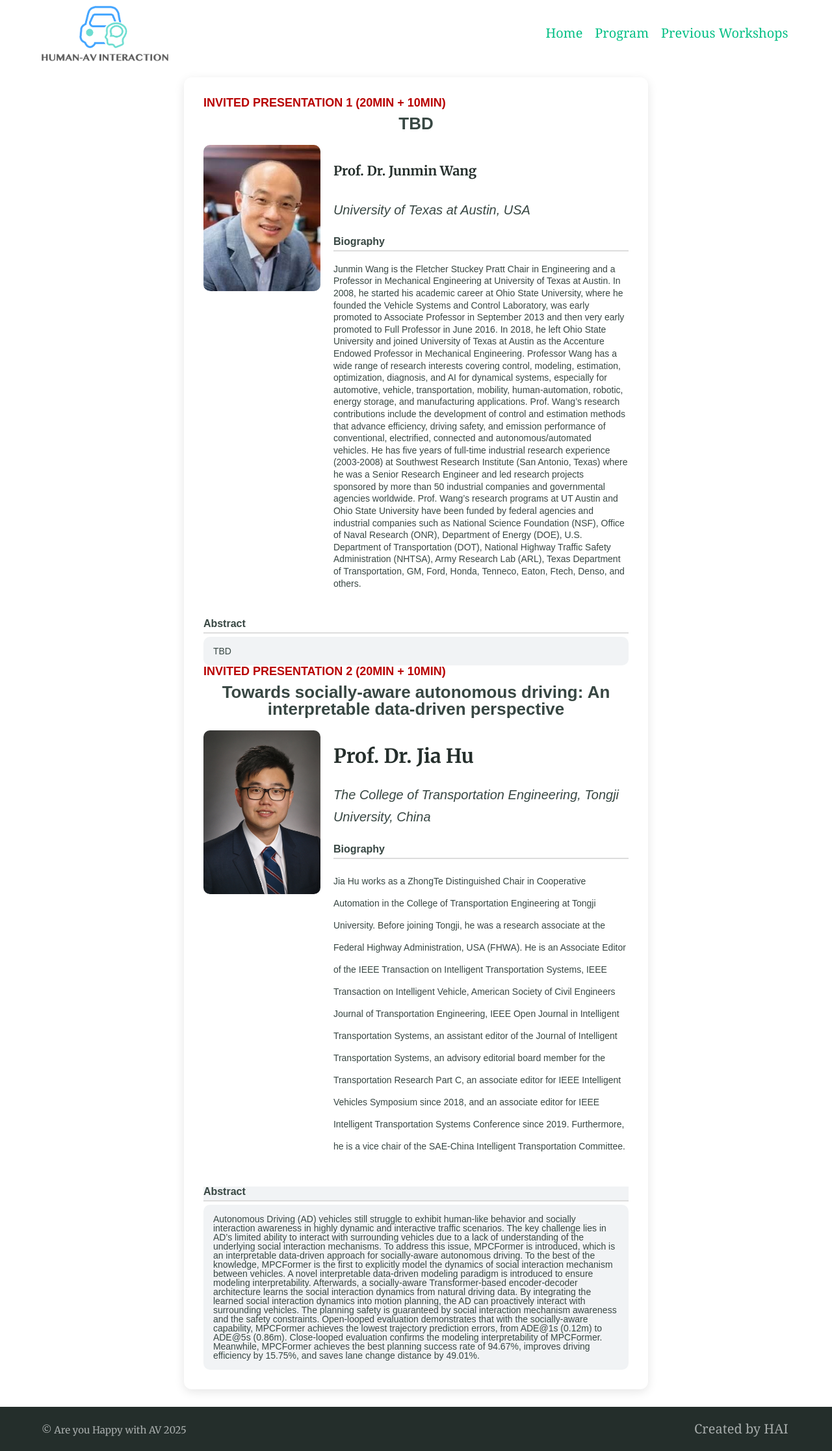
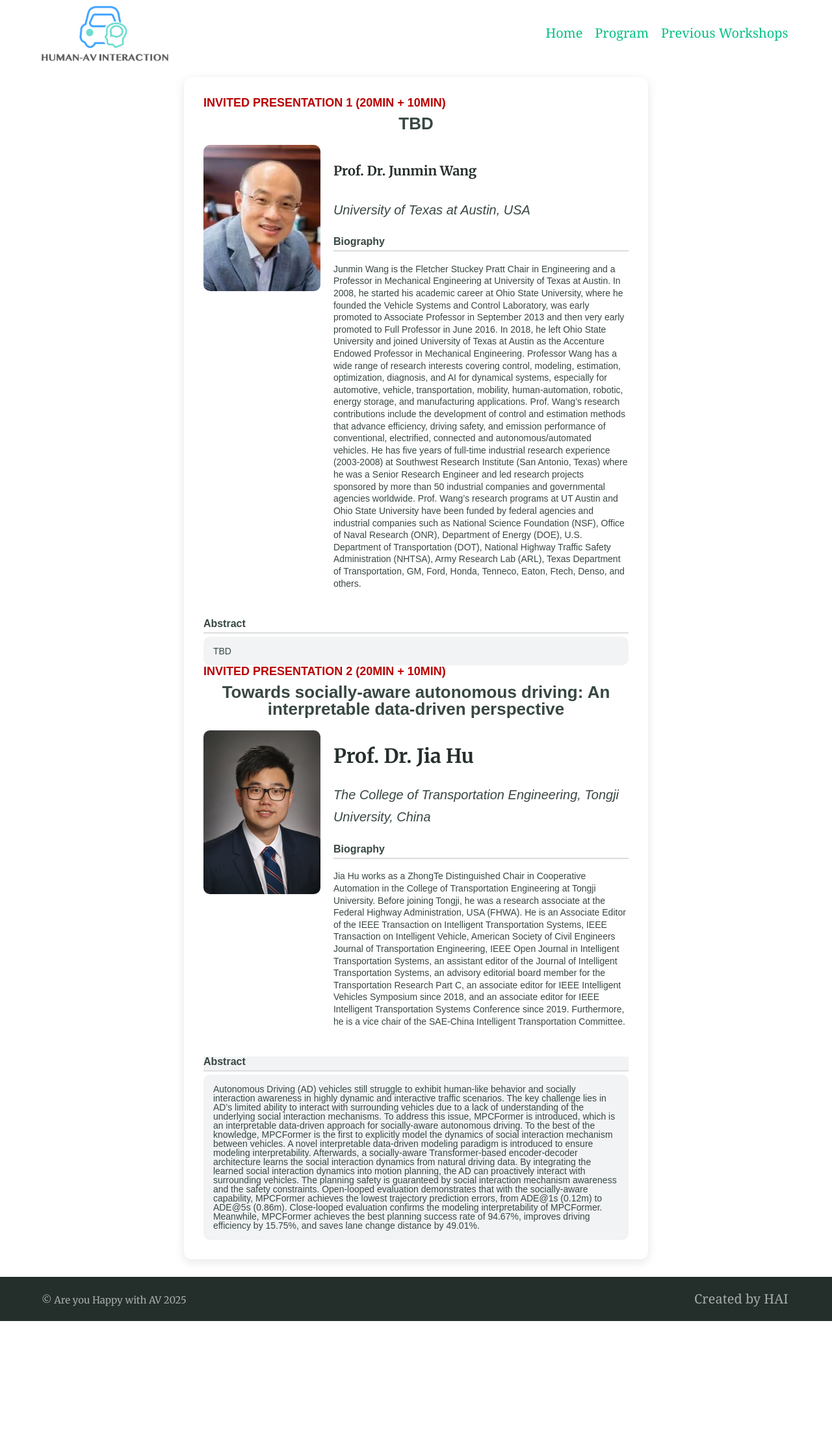
Before and after one commit to Are-You-Happy-with-AV/are-you-happy-with-av.github.io, a Jekyll site: the page built from test.md, in a window 1280 px wide. Shown: the whole page at 65% size. Built offline with Jekyll 4.4.1, drawn with Linux system fonts in a browser that asks for light colours; our own code applies the rules of GitHub Pages for plain Markdown files; after the commit the page ends 2033 px from its top, so only the background shows below that.

Commit message:
Update test.md

```diff
--- a/test.md
+++ b/test.md
@@ -46,7 +46,7 @@
       <h3 style="margin:0;">Prof. Dr. Jia Hu</h3>
       <p style="margin-top:8px; font-style:italic;">The College of Transportation Engineering, Tongji University, China</p>
       <div style="font-weight:bold; margin-top:20px; margin-bottom:5px; font-size:16px; border-bottom:2px solid #ddd; padding-bottom:5px;">Biography</div>
-      <p style="margin-top:8px; font-size:14px;">
+      <p style="margin-top:8px; font-size:14px;line-height:1.33;">
         Jia Hu works as a ZhongTe Distinguished Chair in Cooperative Automation in the College of Transportation Engineering at Tongji University. Before joining Tongji, he was a research associate at the Federal Highway Administration, USA (FHWA). He is an Associate Editor of the IEEE Transaction on Intelligent Transportation Systems, IEEE Transaction on Intelligent Vehicle, American Society of Civil Engineers Journal of Transportation Engineering, IEEE Open Journal in Intelligent Transportation Systems, an assistant editor of the Journal of Intelligent Transportation Systems, an advisory editorial board member for the Transportation Research Part C, an associate editor for IEEE Intelligent Vehicles Symposium since 2018, and an associate editor for IEEE Intelligent Transportation Systems Conference since 2019. Furthermore, he is a vice chair of the SAE-China Intelligent Transportation Committee.
       </p>
     </div>
```
